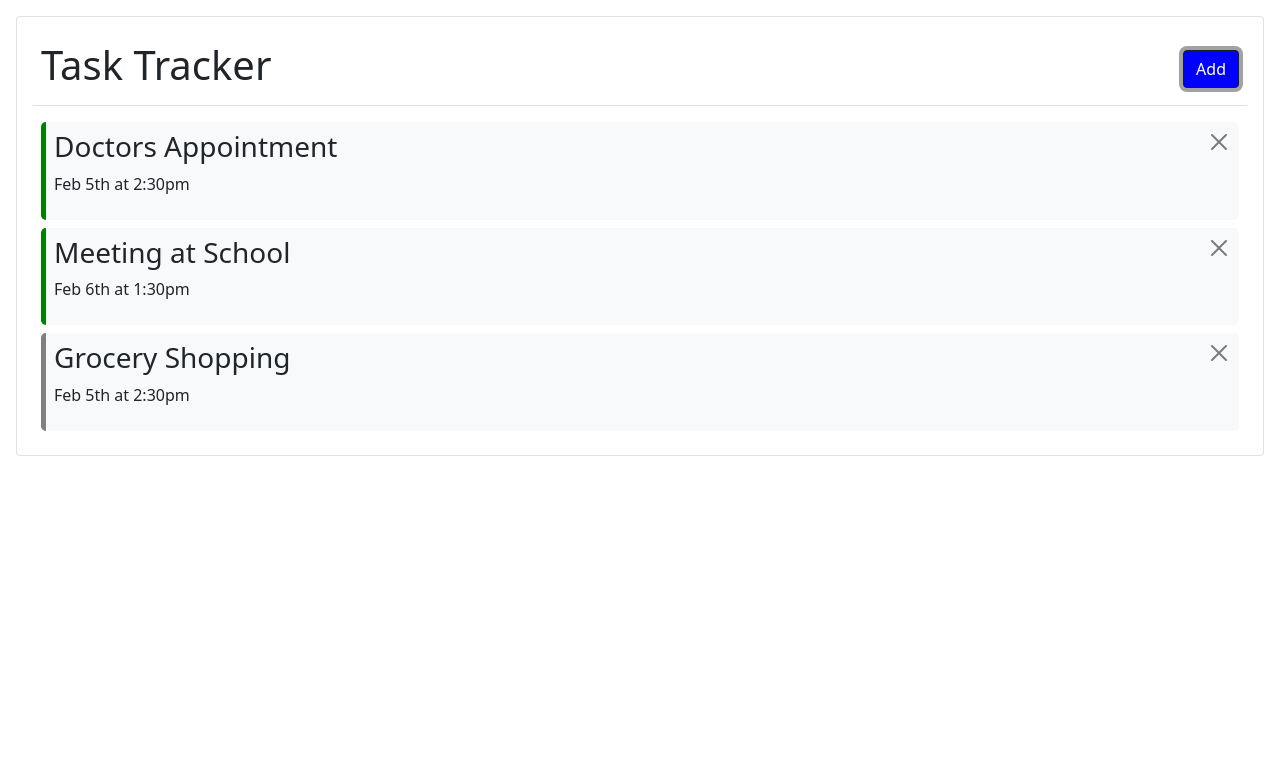
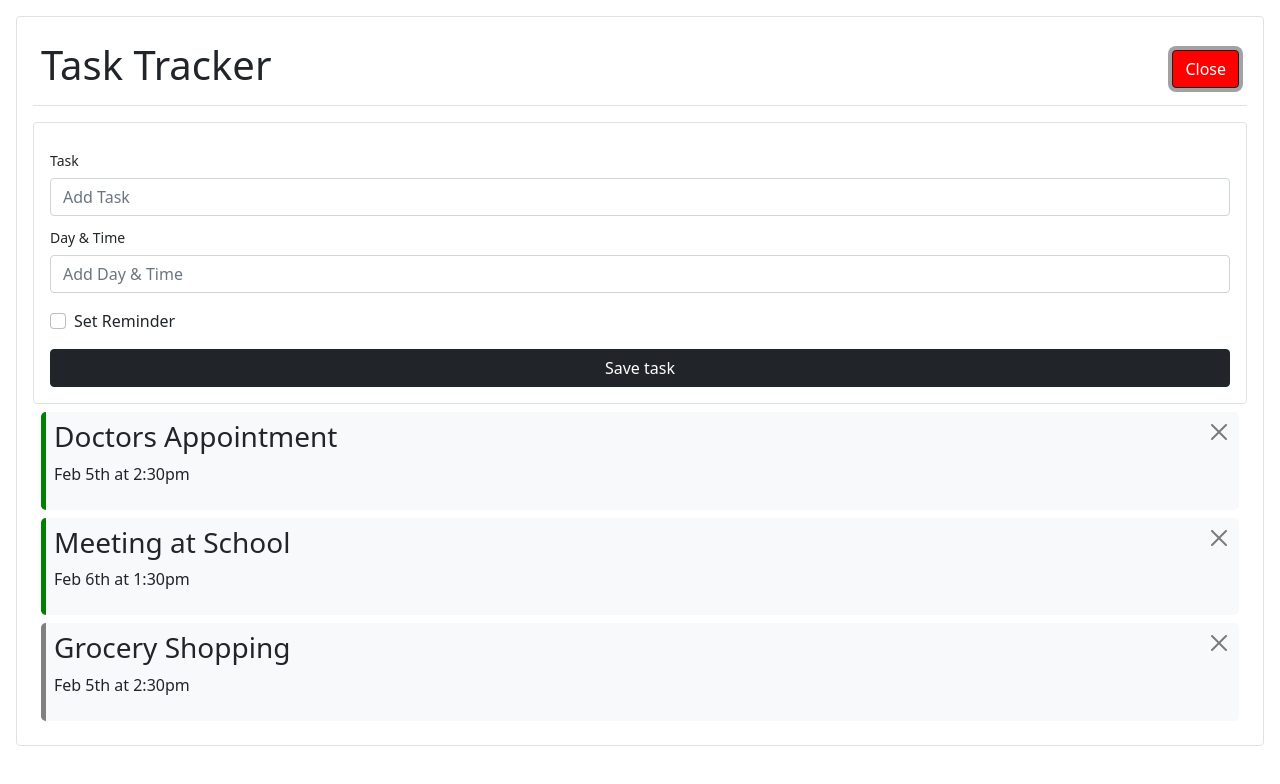
Before and after one commit to Shyamal-Shah/task-tracker, a React (Create React App) app: page / in a window 1280 px wide. Both pictures are taken after a click on the button "Add". Shown: the top 784 px of the page. Built offline with nearby package versions, Linux system fonts and the light colour scheme.

Commit message:
AddTask Component added

```diff
--- a/src/App.js
+++ b/src/App.js
@@ -2,6 +2,7 @@ import React from 'react';
 import Header from './components/Header';
 import Tasks from './components/Tasks';
 import { useState } from 'react';
+import AddTask from './components/AddTask';
 
 const App = () => {
   const [tasks, setTasks] = useState([
@@ -25,22 +26,51 @@ const App = () => {
     },
   ]);
 
+  const [showAddTask, setShowAddTask] = useState(false);
+
+  const handleShowTasktoggle = () => {
+    setShowAddTask(!showAddTask);
+  };
+
   const handleDeleteTask = (taskId) => {
     const newTasks = tasks.filter((t) => t.id !== taskId);
     setTasks(newTasks);
   };
 
-  const handleToggleRemainder = (taskId) =>{
-    const newTasks = [... tasks];
-    newTasks[taskId - 1].reminder = !newTasks[taskId - 1].reminder;
+  const handleToggleReminder = (taskId) => {
+    const newTasks = tasks.map((task) =>
+      taskId === task.id ? { ...task, reminder: !task.reminder } : task
+    );
+    console.log(taskId);
     setTasks(newTasks);
-  }
+  };
+
+  const handleAddTask = (task) => {
+    const newTasks = [...tasks];
+    newTasks.push({
+      id: Math.floor(Math.random() * 10000) + 1,
+      text: task.text,
+      day: task.day,
+      reminder: task.reminder,
+    });
+    setTasks(newTasks);
+  };
 
   return (
     <div className='border rounded m-3 p-3'>
-      <Header title='Task Tracker' />
+      <Header
+        onShowAddTaskToggle={handleShowTasktoggle}
+        showAddTask={showAddTask}
+      />
+
+      {showAddTask && <AddTask onAddTask={handleAddTask} />}
+
       {tasks.length > 0 ? (
-        <Tasks tasks={tasks} onDelete={handleDeleteTask} onToggle={handleToggleRemainder}/>
+        <Tasks
+          tasks={tasks}
+          onDelete={handleDeleteTask}
+          onToggle={handleToggleReminder}
+        />
       ) : (
         'No Tasks To Show'
       )}
--- /dev/null
+++ b/src/components/AddTask.jsx
@@ -0,0 +1,79 @@
+import React from 'react';
+import PropTypes from 'prop-types';
+import { useState } from 'react';
+
+const AddTask = ({ onAddTask }) => {
+  const [text, setText] = useState('');
+  const [day, setDay] = useState('');
+  const [reminder, setReminder] = useState(false);
+
+  return (
+    <form
+      className='border p-3 rounded'
+      onSubmit={(e) => {
+        e.preventDefault();
+        if (!text) {
+          alert('Please add a task');
+          return;
+        }
+        onAddTask({
+          text: text,
+          day: day,
+          reminder: reminder,
+        });
+        setText('');
+        setDay('');
+        setReminder(false);
+      }}
+    >
+      <div className='form-group'>
+        <label className='form-control-plaintext form-text'>Task</label>
+        <input
+          type='text'
+          placeholder='Add Task'
+          className='form-control'
+          value={text}
+          onChange={(e) => {
+            setText(e.target.value);
+          }}
+        ></input>
+      </div>
+      <div className='form-group'>
+        <label className='form-control-plaintext form-text'>Day & Time</label>
+        <input
+          type='text'
+          placeholder='Add Day & Time'
+          className='form-control'
+          value={day}
+          onChange={(e) => {
+            setDay(e.target.value);
+          }}
+        ></input>
+      </div>
+      <div className='form-group form-check my-3'>
+        <label className='form-check-label '>Set Reminder</label>
+        <input
+          className='form-check-input form'
+          type='checkbox'
+          checked={reminder}
+          onChange={(e) => {
+            setReminder(e.target.checked);
+          }}
+        ></input>
+      </div>
+
+      <input
+        type='submit'
+        value='Save task'
+        className='btn btn-block btn-dark w-100'
+      />
+    </form>
+  );
+};
+
+AddTask.propTypes = {
+  isVisible: PropTypes.bool,
+  onAddTask: PropTypes.func,
+};
+
+export default AddTask;
--- a/src/components/Button.jsx
+++ b/src/components/Button.jsx
@@ -1,11 +1,12 @@
 import React from 'react';
 import PropTypes from 'prop-types';
 
-const Button = ({ title, color, onAdd }) => {
+const Button = ({ title, color, onClick }) => {
   return (
     <button
-    className='btn btn-dark' style={{ backgroundColor: color }}
-    onClick= {onAdd}
+      className='btn btn-dark'
+      style={{ backgroundColor: color }}
+      onClick={onClick}
     >
       {title}
     </button>
@@ -15,7 +16,7 @@ const Button = ({ title, color, onAdd }) => {
 Button.propTypes = {
   title: PropTypes.string,
   color: PropTypes.string,
-  onAdd: PropTypes.func,
+  onClick: PropTypes.func,
 };
 
 export default Button;
--- a/src/components/Header.jsx
+++ b/src/components/Header.jsx
@@ -2,15 +2,15 @@ import React from 'react';
 import PropTypes from 'prop-types';
 import Button from './Button';
 
-const Header = ({ title }) => {
-  const handleAdd = () => {
-    console.log('Click');
-  };
-
+const Header = ({ title, onShowAddTaskToggle, showAddTask }) => {
   return (
     <header className='d-flex justify-content-between align-items-center border-bottom p-2 mb-3'>
       <h1>{title}</h1>
-      <Button title='Add' color='blue' onAdd={handleAdd}/>
+      <Button
+        title={showAddTask ? 'Close' : 'Add'}
+        color={showAddTask ? 'red' : 'green'}
+        onClick={onShowAddTaskToggle}
+      />
     </header>
   );
 };
```
Also changed, not shown: 1 other file (tests, documents, lock files or other folders).
